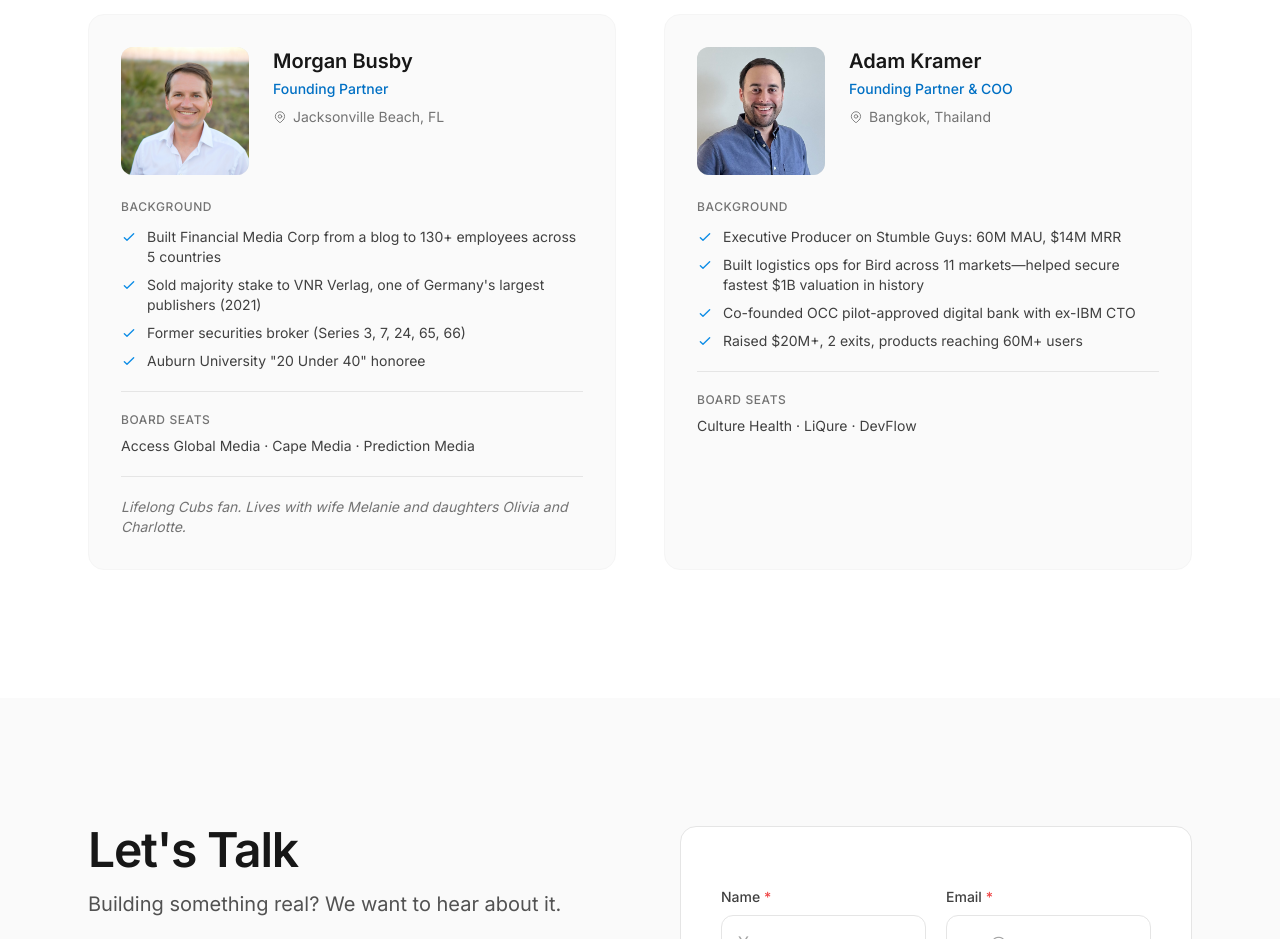
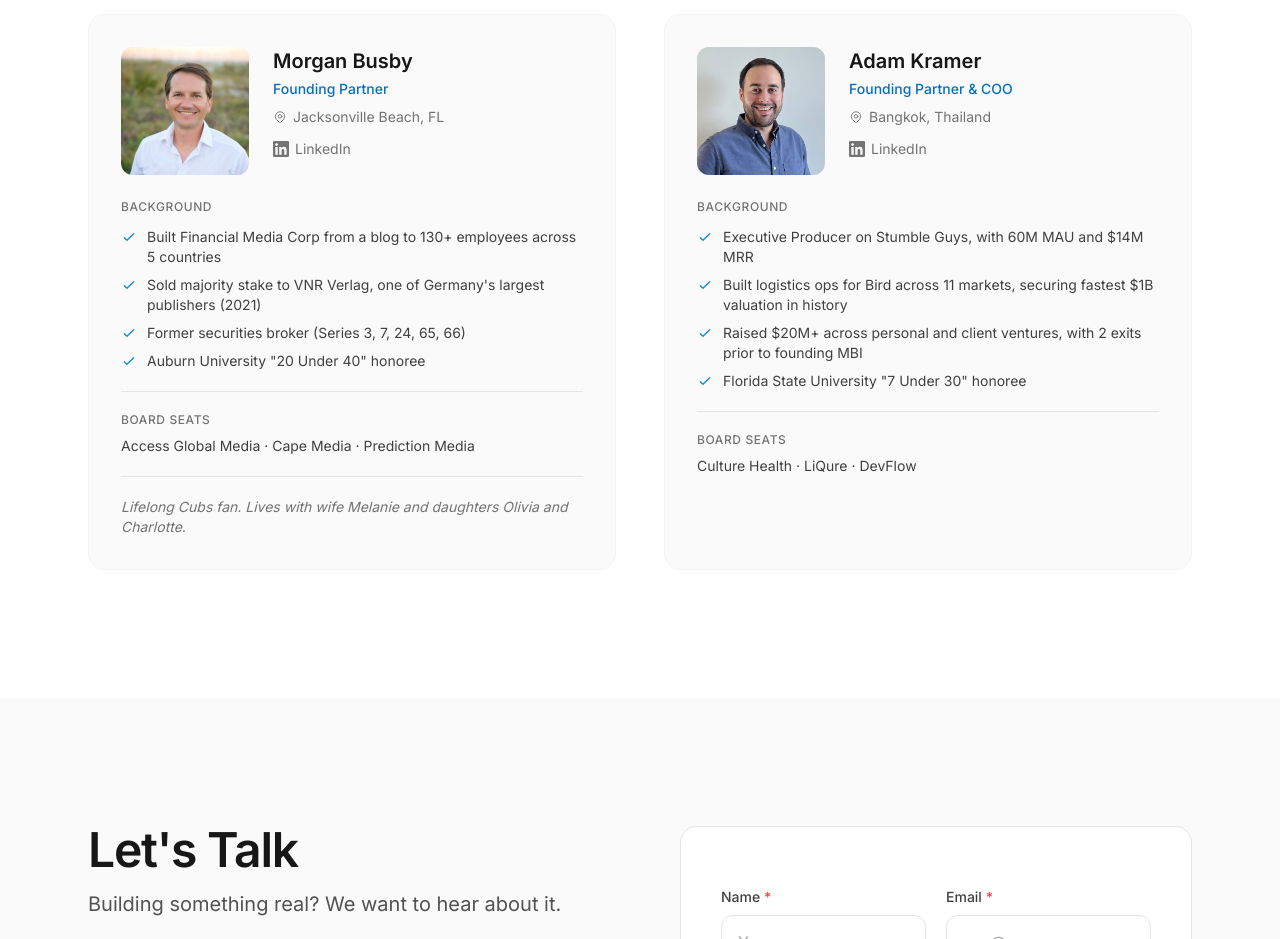
Before and after one commit to MBI-VC/mbi-website, a Next.js app: page / in a window 1280 px wide. Shown: the part 5440-6379 px from the top of the page. Built offline with nearby package versions, Linux system fonts and the light colour scheme.

Commit message:
Update team bios: revised highlights, added LinkedIn profiles

```diff
--- a/src/content/site-content.ts
+++ b/src/content/site-content.ts
@@ -209,22 +209,22 @@
       boards: ['Access Global Media', 'Cape Media', 'Prediction Media'],
       location: 'Jacksonville Beach, FL',
       personal: 'Lifelong Cubs fan. Lives with wife Melanie and daughters Olivia and Charlotte.',
-      linkedin: '', // TODO: Add LinkedIn
+      linkedin: 'https://www.linkedin.com/in/morgan-busby-72a53017/',
     },
     {
       name: 'Adam Kramer',
       role: 'Founding Partner & COO',
       image: '/images/team/adam-kramer.png',
       highlights: [
-        'Executive Producer on Stumble Guys: 60M MAU, $14M MRR',
-        'Built logistics ops for Bird across 11 markets—helped secure fastest $1B valuation in history',
-        'Co-founded OCC pilot-approved digital bank with ex-IBM CTO',
-        'Raised $20M+, 2 exits, products reaching 60M+ users',
+        'Executive Producer on Stumble Guys, with 60M MAU and $14M MRR',
+        'Built logistics ops for Bird across 11 markets, securing fastest $1B valuation in history',
+        'Raised $20M+ across personal and client ventures, with 2 exits prior to founding MBI',
+        'Florida State University "7 Under 30" honoree',
       ],
       boards: ['Culture Health', 'LiQure', 'DevFlow'],
       location: 'Bangkok, Thailand',
       personal: '',
-      linkedin: '', // TODO: Add LinkedIn
+      linkedin: 'https://www.linkedin.com/in/theadamkramer/',
     },
   ],
 }
```
